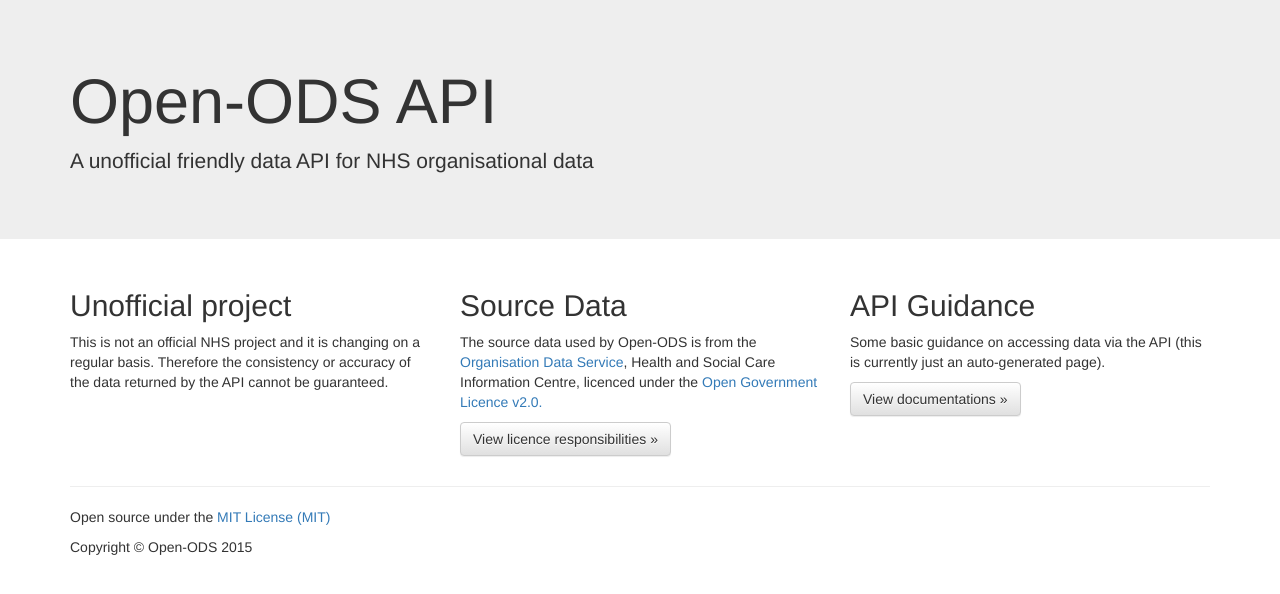
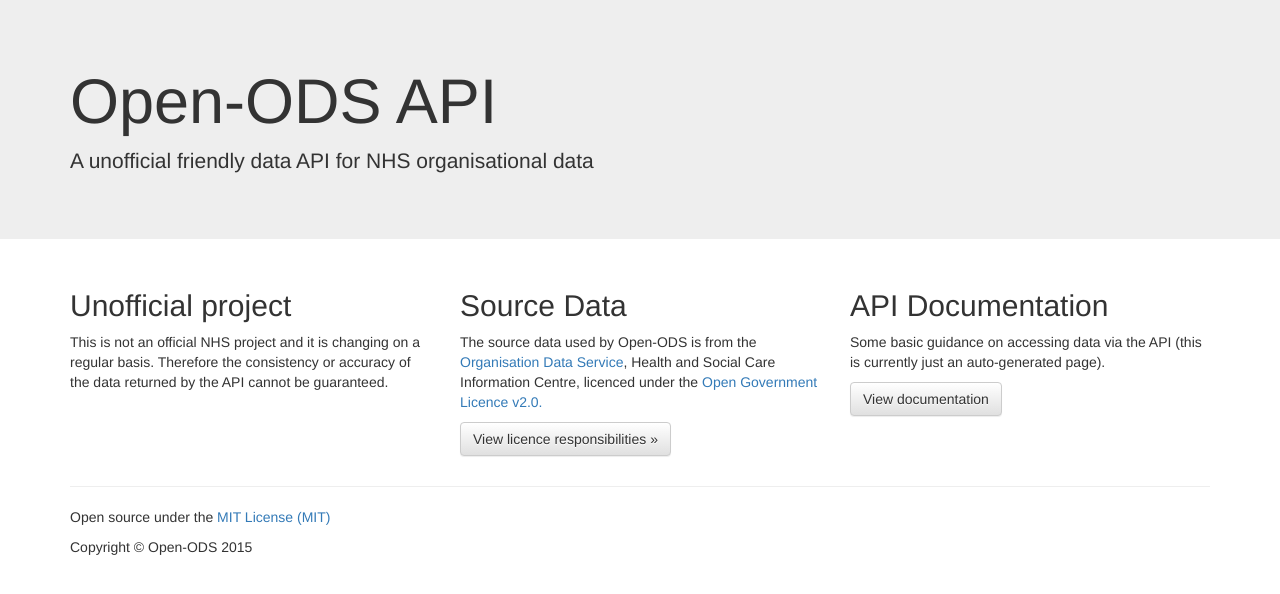
Before and after one commit to open-ods/open-ods, a Flask app: page / in a window 1280 px wide. Shown: the part 51-645 px from the top of the page. Run offline with Flask 2, Linux system fonts and the light colour scheme; parts of the project's set-up code (start-up, migrations or seed data) failed here and were passed over; some libraries are stand-ins or nearby versions.

Commit message:
Fix typo

```diff
--- a/openods_api/templates/index.html
+++ b/openods_api/templates/index.html
@@ -66,9 +66,9 @@
           <p><a class="btn btn-default" href="http://systems.hscic.gov.uk/data/ods/guidance/responsibility" role="button">View licence responsibilities &raquo;</a></p>
         </div>
         <div class="col-md-4">
-          <h2>API Guidance</h2>
+          <h2>API Documentation</h2>
           <p>Some basic guidance on accessing data via the API (this is currently just an auto-generated page).</p>
-          <p><a class="btn btn-default" href="/documentation" role="button">View documentations &raquo;</a></p>
+          <p><a class="btn btn-default" href="/documentation" role="button">View documentation</a></p>
        </div>
       </div>
 
```
